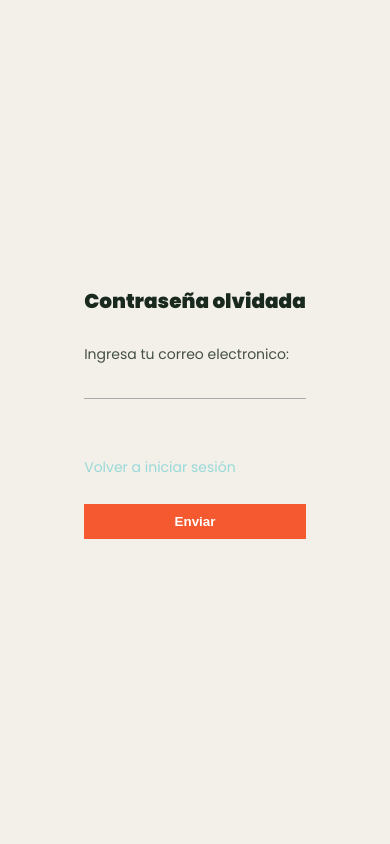
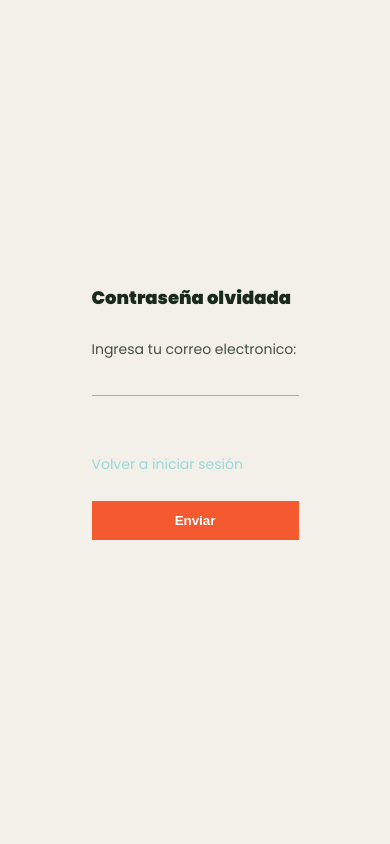
Before and after one commit to natylimonchy/SPARK, a PHP site: page /password.html in a window 390 px wide. Run offline with PHP 8.4, Linux system fonts and the light colour scheme.

Commit message:
responsive

```diff
--- a/password.css
+++ b/password.css
@@ -64,3 +64,34 @@
   color: #99d9d9;
   text-decoration: none;
 }
+
+@media (max-width:480px){
+
+  body{
+    padding:20px;
+  }
+
+  .container{
+    width:100%;
+    max-width:360px;
+  }
+
+  h3{
+    font-size:18px;
+  }
+
+  input[type="text"]{
+    font-size:16px;
+  }
+
+  input[type="submit"]{
+    padding:12px;
+  }
+}
+
+@media (min-width:481px) and (max-width:1024px){
+
+  .container{
+    width:360px;
+  }
+}
```
Also changed, not shown: registro.css (+38 -0 lines).
